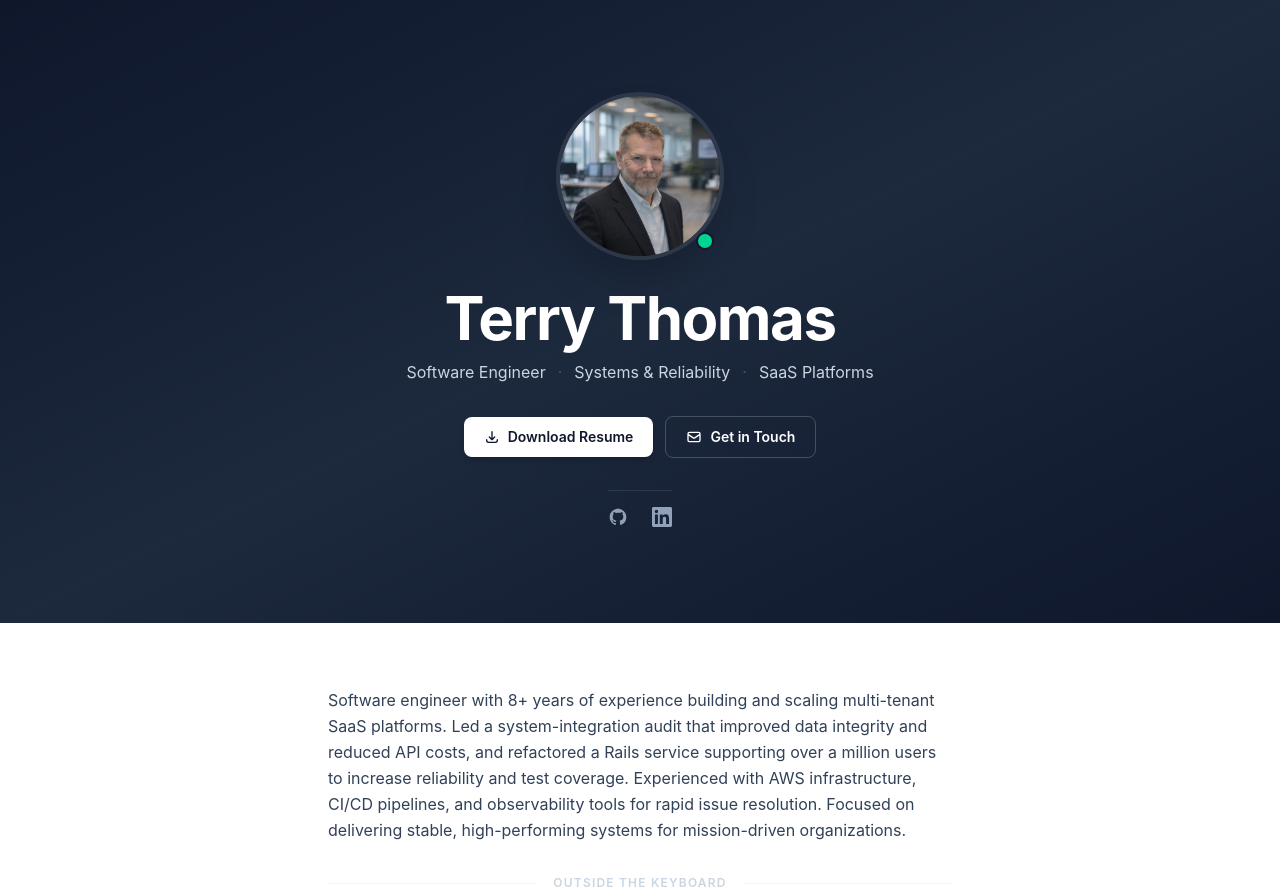
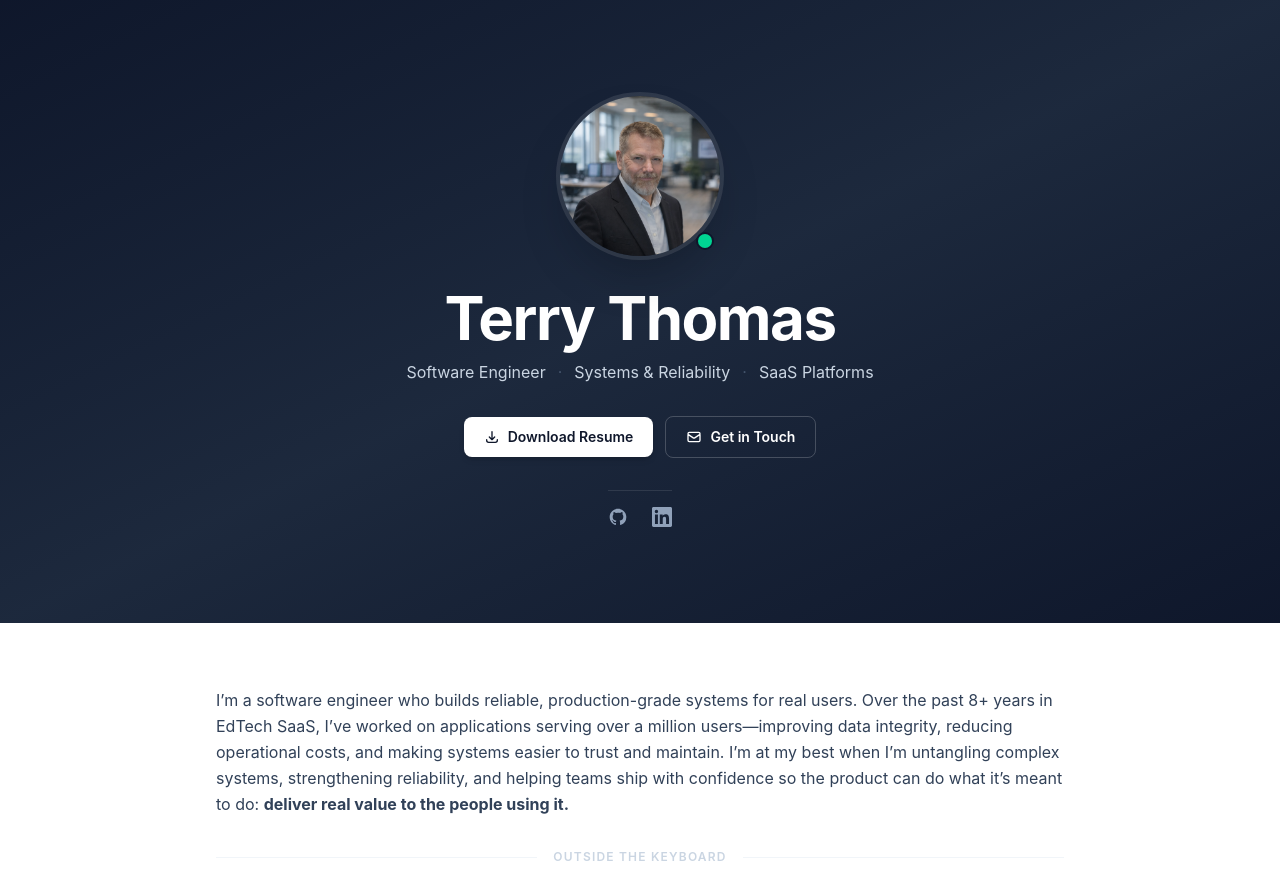
Before and after one commit to ntxtthomas/bio, a React (Vite) app: page / in a window 1280 px wide. Shown: the top 896 px of the page. Built offline with nearby package versions, Linux system fonts and the light colour scheme.

Commit message:
improve bio content

```diff
--- a/src/components/About.tsx
+++ b/src/components/About.tsx
@@ -8,16 +8,15 @@ const traits = [
 export default function About() {
   return (
     <section className="bg-white py-16">
-      <div className="mx-auto max-w-2xl px-6">
+      <div className="mx-auto max-w-4xl px-6">
 
         {/* Professional bio */}
         <p className="text-base leading-relaxed text-slate-700">
-          Software engineer with 8+ years of experience building and scaling multi-tenant SaaS
-          platforms. Led a system-integration audit that improved data integrity and reduced API
-          costs, and refactored a Rails service supporting over a million users to increase
-          reliability and test coverage. Experienced with AWS infrastructure, CI/CD pipelines,
-          and observability tools for rapid issue resolution. Focused on delivering stable,
-          high-performing systems for mission-driven organizations.
+          I’m a software engineer who builds reliable, production-grade systems for real users. Over the past 8+ years
+          in EdTech SaaS, I’ve worked on applications serving over a million users—improving data integrity, reducing
+          operational costs, and making systems easier to trust and maintain. I’m at my best when I’m untangling complex
+          systems, strengthening reliability, and helping teams ship with confidence so the product can do what it’s
+          meant to do: <strong>deliver real value to the people using it.</strong>
         </p>
 
         {/* Divider */}
@@ -30,7 +29,7 @@ export default function About() {
         </div>
 
         {/* Trait pills */}
-        <div className="flex flex-wrap gap-3">
+        <div className="flex flex-wrap justify-center gap-3">
           {traits.map(({ label, detail }) => (
             <div
               key={label}
```
